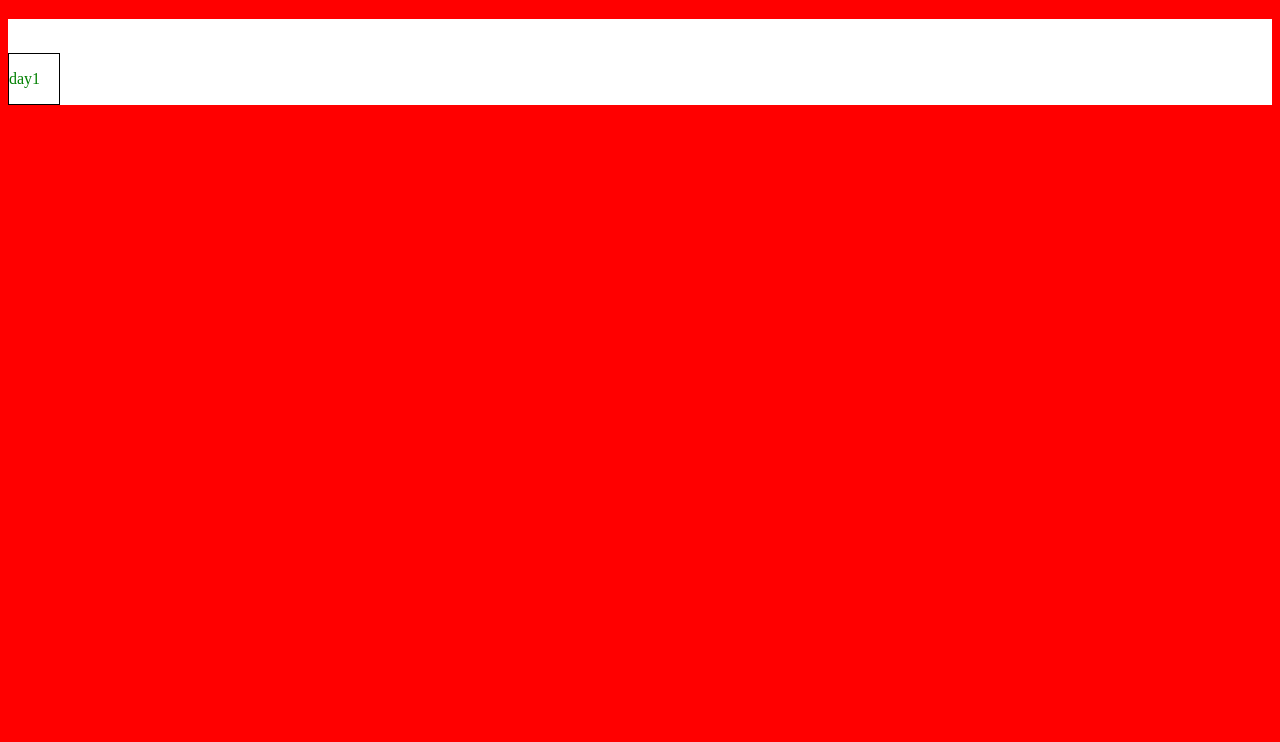
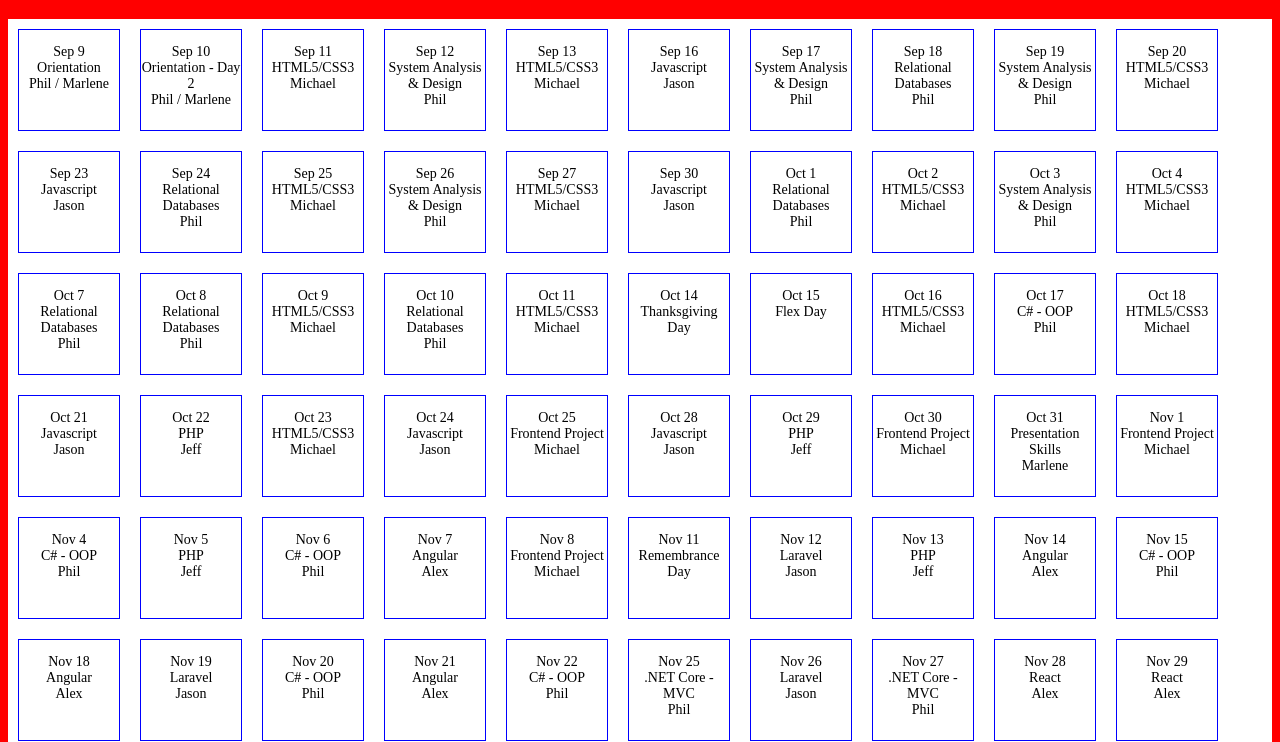
Before and after one commit to Den79/BCIT_SSD_WebSite, a plain HTML site: page schedule.html in a window 1280 px wide. Shown: the part 61-803 px from the top of the page. Drawn offline with nearby package versions, Linux system fonts and the light colour scheme; files that its build step writes are made by us from their sources.

Commit message:
parsing data from txt to html

```diff
--- a/schedule.html
+++ b/schedule.html
@@ -5,15 +5,69 @@
     <meta name="viewport" content="width=device-width, initial-scale=1.0">
     <meta http-equiv="X-UA-Compatible" content="ie=edge">
     <link rel="stylesheet" href="styles/styles.css">
+    <script src="https://ajax.googleapis.com/ajax/libs/jquery/3.4.1/jquery.min.js"></script>
     <title>Schedule</title>
 </head>
 <body>
     <h1>Calendar</h1>
-    <div class="calendar">
-        <p>calendar</p>
-        <div class="day">
-            <p>day1</p>
-        </div>
+    <div id="day" class="calendar">
+
+        <script>
+
+            // READER from .txt file
+            $(document).ready(function() {
+                $.ajax({
+                    type: "GET",
+                    url: "data/schedule-data.txt",
+                    dataType: "text",
+                    success: function(data) {processData(data);}
+                });
+            });
+
+            function processData(allText) {
+                var allTextLines = allText.split(/\r\n|\n/);
+                var headers = allTextLines[0].split(',');
+                var lines = [];
+
+                for (var i=1; i<allTextLines.length; i++) {
+                    var data = allTextLines[i].split(',');
+                    if (data.length == headers.length) {
+
+                        var tarr = [];
+                        for (var j=0; j<headers.length; j++) {
+                            tarr.push(data[j]);
+                        }
+                        lines.push(tarr);
+                    }
+                }
+                // alert(lines);
+                //console.log(lines);
+                //alert(lines[0][2]);
+
+                // Insert the data from .txt (array lines) to code of the html page
+                var day = '<div class="day"><p>' + lines[0][0] + '<br>' + lines[0][1] + '<br>' + lines[0][2] + '</p></div>';
+                for(i=1; i< lines.length; i++){
+                    if ( lines[i][0].includes("Week") ) {
+
+                    } else {
+                        day = day + '<div class="day"><p>' + lines[i][0] + '<br>' + lines[i][1] + '<br>' + lines[i][2] + '</p></div>';
+                    }
+
+                }
+                document.getElementById('day').innerHTML = day;
+                var d = new Date();
+                //alert(d);
+
+
+
+
+
+
+            }
+
+
+        </script>
+
     </div>
 </body>
 </html>
--- a/scss/_calendar.scss
+++ b/scss/_calendar.scss
@@ -1,13 +1,17 @@
 .calendar {
     background-color: white;
+    color: black;
+	display: flex;
+	flex-wrap: wrap;
 }
 
 .day {
     background-color: white;
-    max-width: 50px;
-    max-height: 50px;
-    border: 1px solid black;
-    display: flex;
-    color: green;
-
+    width: 100px;
+    height: 100px;
+    margin: 10px;
+    border: 1px solid blue;
+	color: black;
+	font-size: 14px;
+	text-align: center;
 }
```
Also changed, not shown: data/schedule-data.txt (added).
